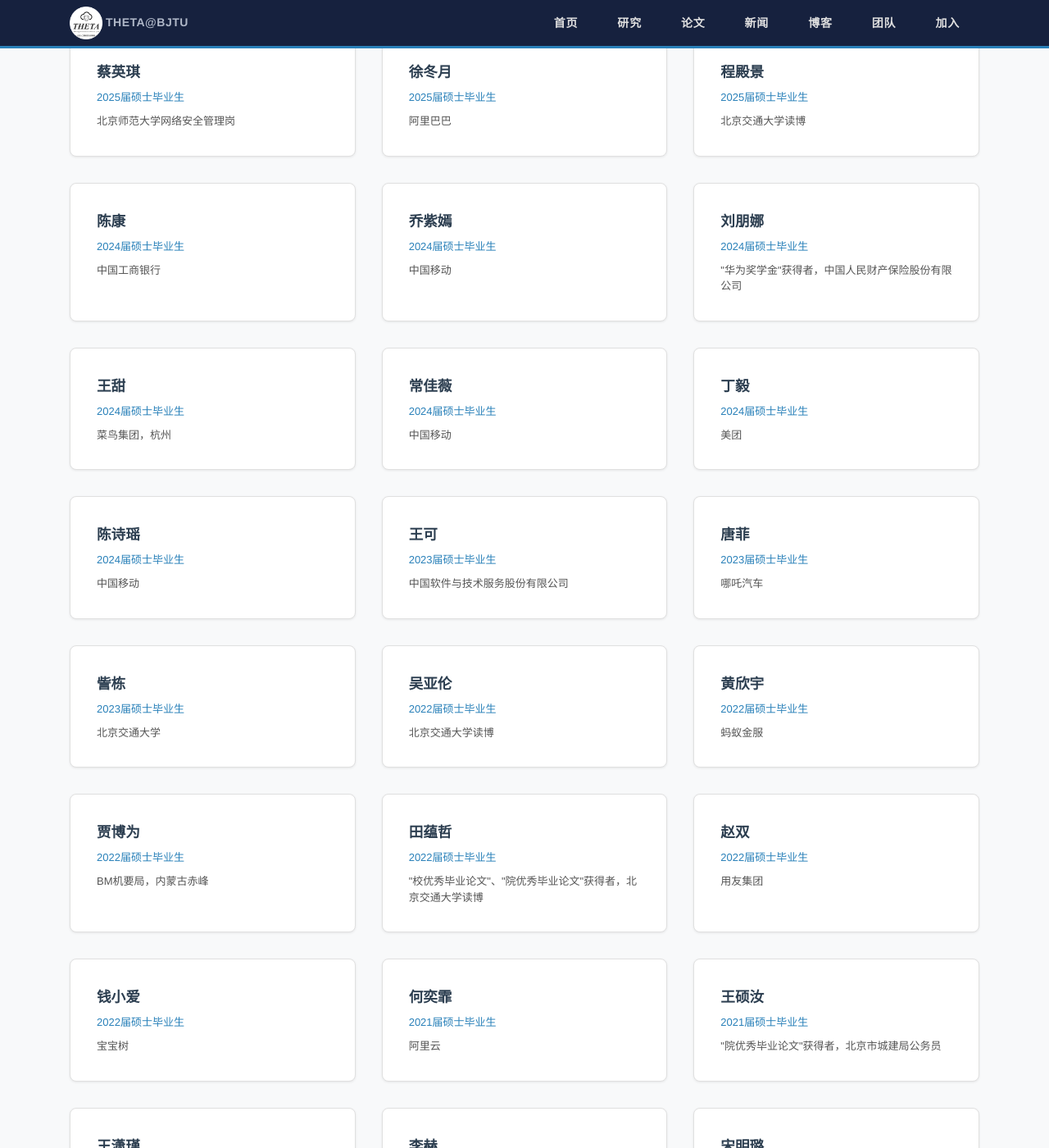
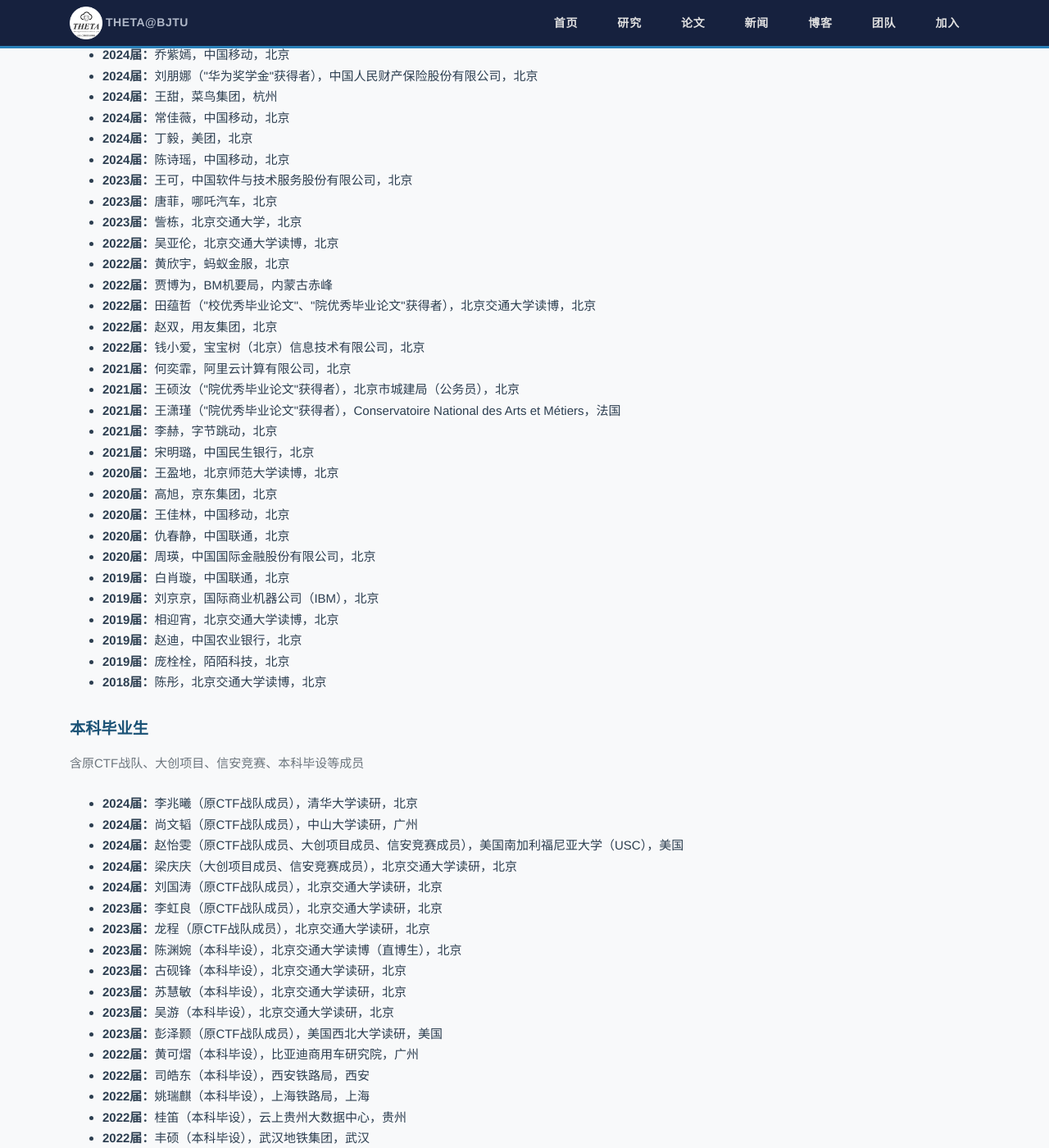
Before and after one commit to nwj6688/nwj6688.github.io, a Jekyll site: the page built from index.html, in a window 1280 px wide and 1400 px high, scrolled down 7940 px. Shown: the whole window at 82% size. Built offline with Jekyll 4.4.1, drawn with Linux system fonts in a browser that asks for light colours; some of the changed text lies outside the part shown.

Commit message:
Change graded students to bullet list format

```diff
--- a/index.html
+++ b/index.html
@@ -323,292 +323,72 @@ title: 首页
 </ul>
 
 <h3 class="subsection-title">博士毕业生</h3>
-<div class="team-grid">
-  <div class="team-card">
-    <div class="team-name">李轶珂</div>
-    <div class="team-role">2025届博士毕业生</div>
-    <div class="team-info">北京交通大学，北京</div>
-  </div>
-  <div class="team-card">
-    <div class="team-name">相迎宵</div>
-    <div class="team-role">2023届博士毕业生</div>
-    <div class="team-info">中国科学院信息工程研究所，北京</div>
-  </div>
-  <div class="team-card">
-    <div class="team-name">陈彤</div>
-    <div class="team-role">2022届博士毕业生</div>
-    <div class="team-info">国家互联网应急中心，北京</div>
-  </div>
-</div>
+<ul class="team-bullet-list">
+  <li><strong>2025届：</strong>李轶珂，北京交通大学，北京</li>
+  <li><strong>2023届：</strong>相迎宵，中国科学院信息工程研究所，北京</li>
+  <li><strong>2022届：</strong>陈彤，国家互联网应急中心，北京</li>
+</ul>
 
 <h3 class="subsection-title">硕士毕业生</h3>
-<div class="team-grid">
-  <div class="team-card">
-    <div class="team-name">蔡英琪</div>
-    <div class="team-role">2025届硕士毕业生</div>
-    <div class="team-info">北京师范大学网络安全管理岗</div>
-  </div>
-  <div class="team-card">
-    <div class="team-name">徐冬月</div>
-    <div class="team-role">2025届硕士毕业生</div>
-    <div class="team-info">阿里巴巴</div>
-  </div>
-  <div class="team-card">
-    <div class="team-name">程殿景</div>
-    <div class="team-role">2025届硕士毕业生</div>
-    <div class="team-info">北京交通大学读博</div>
-  </div>
-  <div class="team-card">
-    <div class="team-name">陈康</div>
-    <div class="team-role">2024届硕士毕业生</div>
-    <div class="team-info">中国工商银行</div>
-  </div>
-  <div class="team-card">
-    <div class="team-name">乔紫嫣</div>
-    <div class="team-role">2024届硕士毕业生</div>
-    <div class="team-info">中国移动</div>
-  </div>
-  <div class="team-card">
-    <div class="team-name">刘朋娜</div>
-    <div class="team-role">2024届硕士毕业生</div>
-    <div class="team-info">"华为奖学金"获得者，中国人民财产保险股份有限公司</div>
-  </div>
-  <div class="team-card">
-    <div class="team-name">王甜</div>
-    <div class="team-role">2024届硕士毕业生</div>
-    <div class="team-info">菜鸟集团，杭州</div>
-  </div>
-  <div class="team-card">
-    <div class="team-name">常佳薇</div>
-    <div class="team-role">2024届硕士毕业生</div>
-    <div class="team-info">中国移动</div>
-  </div>
-  <div class="team-card">
-    <div class="team-name">丁毅</div>
-    <div class="team-role">2024届硕士毕业生</div>
-    <div class="team-info">美团</div>
-  </div>
-  <div class="team-card">
-    <div class="team-name">陈诗瑶</div>
-    <div class="team-role">2024届硕士毕业生</div>
-    <div class="team-info">中国移动</div>
-  </div>
-  <div class="team-card">
-    <div class="team-name">王可</div>
-    <div class="team-role">2023届硕士毕业生</div>
-    <div class="team-info">中国软件与技术服务股份有限公司</div>
-  </div>
-  <div class="team-card">
-    <div class="team-name">唐菲</div>
-    <div class="team-role">2023届硕士毕业生</div>
-    <div class="team-info">哪吒汽车</div>
-  </div>
-  <div class="team-card">
-    <div class="team-name">訾栋</div>
-    <div class="team-role">2023届硕士毕业生</div>
-    <div class="team-info">北京交通大学</div>
-  </div>
-  <div class="team-card">
-    <div class="team-name">吴亚伦</div>
-    <div class="team-role">2022届硕士毕业生</div>
-    <div class="team-info">北京交通大学读博</div>
-  </div>
-  <div class="team-card">
-    <div class="team-name">黄欣宇</div>
-    <div class="team-role">2022届硕士毕业生</div>
-    <div class="team-info">蚂蚁金服</div>
-  </div>
-  <div class="team-card">
-    <div class="team-name">贾博为</div>
-    <div class="team-role">2022届硕士毕业生</div>
-    <div class="team-info">BM机要局，内蒙古赤峰</div>
-  </div>
-  <div class="team-card">
-    <div class="team-name">田蕴哲</div>
-    <div class="team-role">2022届硕士毕业生</div>
-    <div class="team-info">"校优秀毕业论文"、"院优秀毕业论文"获得者，北京交通大学读博</div>
-  </div>
-  <div class="team-card">
-    <div class="team-name">赵双</div>
-    <div class="team-role">2022届硕士毕业生</div>
-    <div class="team-info">用友集团</div>
-  </div>
-  <div class="team-card">
-    <div class="team-name">钱小爱</div>
-    <div class="team-role">2022届硕士毕业生</div>
-    <div class="team-info">宝宝树</div>
-  </div>
-  <div class="team-card">
-    <div class="team-name">何奕霏</div>
-    <div class="team-role">2021届硕士毕业生</div>
-    <div class="team-info">阿里云</div>
-  </div>
-  <div class="team-card">
-    <div class="team-name">王硕汝</div>
-    <div class="team-role">2021届硕士毕业生</div>
-    <div class="team-info">"院优秀毕业论文"获得者，北京市城建局公务员</div>
-  </div>
-  <div class="team-card">
-    <div class="team-name">王潇瑾</div>
-    <div class="team-role">2021届硕士毕业生</div>
-    <div class="team-info">"院优秀毕业论文"获得者，Conservatoire National des Arts et Métiers，法国</div>
-  </div>
-  <div class="team-card">
-    <div class="team-name">李赫</div>
-    <div class="team-role">2021届硕士毕业生</div>
-    <div class="team-info">字节跳动</div>
-  </div>
-  <div class="team-card">
-    <div class="team-name">宋明璐</div>
-    <div class="team-role">2021届硕士毕业生</div>
-    <div class="team-info">中国民生银行</div>
-  </div>
-  <div class="team-card">
-    <div class="team-name">王盈地</div>
-    <div class="team-role">2020届硕士毕业生</div>
-    <div class="team-info">北京师范大学读博</div>
-  </div>
-  <div class="team-card">
-    <div class="team-name">高旭</div>
-    <div class="team-role">2020届硕士毕业生</div>
-    <div class="team-info">京东集团</div>
-  </div>
-  <div class="team-card">
-    <div class="team-name">王佳林</div>
-    <div class="team-role">2020届硕士毕业生</div>
-    <div class="team-info">中国移动</div>
-  </div>
-  <div class="team-card">
-    <div class="team-name">仇春静</div>
-    <div class="team-role">2020届硕士毕业生</div>
-    <div class="team-info">中国联通</div>
-  </div>
-  <div class="team-card">
-    <div class="team-name">周瑛</div>
-    <div class="team-role">2020届硕士毕业生</div>
-    <div class="team-info">中国国际金融股份有限公司</div>
-  </div>
-  <div class="team-card">
-    <div class="team-name">白肖璇</div>
-    <div class="team-role">2019届硕士毕业生</div>
-    <div class="team-info">中国联通</div>
-  </div>
-  <div class="team-card">
-    <div class="team-name">刘京京</div>
-    <div class="team-role">2019届硕士毕业生</div>
-    <div class="team-info">IBM</div>
-  </div>
-  <div class="team-card">
-    <div class="team-name">相迎宵</div>
-    <div class="team-role">2019届硕士毕业生</div>
-    <div class="team-info">北京交通大学读博</div>
-  </div>
-  <div class="team-card">
-    <div class="team-name">赵迪</div>
-    <div class="team-role">2019届硕士毕业生</div>
-    <div class="team-info">中国农业银行</div>
-  </div>
-  <div class="team-card">
-    <div class="team-name">庞栓栓</div>
-    <div class="team-role">2019届硕士毕业生</div>
-    <div class="team-info">陌陌科技</div>
-  </div>
-  <div class="team-card">
-    <div class="team-name">陈彤</div>
-    <div class="team-role">2018届硕士毕业生</div>
-    <div class="team-info">北京交通大学读博</div>
-  </div>
-</div>
+<ul class="team-bullet-list">
+  <li><strong>2025届：</strong>蔡英琪，北京师范大学网络安全管理岗，北京</li>
+  <li><strong>2025届：</strong>徐冬月，阿里巴巴，北京</li>
+  <li><strong>2025届：</strong>程殿景，北京交通大学读博，北京</li>
+  <li><strong>2024届：</strong>陈康，中国工商银行，北京</li>
+  <li><strong>2024届：</strong>乔紫嫣，中国移动，北京</li>
+  <li><strong>2024届：</strong>刘朋娜（"华为奖学金"获得者），中国人民财产保险股份有限公司，北京</li>
+  <li><strong>2024届：</strong>王甜，菜鸟集团，杭州</li>
+  <li><strong>2024届：</strong>常佳薇，中国移动，北京</li>
+  <li><strong>2024届：</strong>丁毅，美团，北京</li>
+  <li><strong>2024届：</strong>陈诗瑶，中国移动，北京</li>
+  <li><strong>2023届：</strong>王可，中国软件与技术服务股份有限公司，北京</li>
+  <li><strong>2023届：</strong>唐菲，哪吒汽车，北京</li>
+  <li><strong>2023届：</strong>訾栋，北京交通大学，北京</li>
+  <li><strong>2022届：</strong>吴亚伦，北京交通大学读博，北京</li>
+  <li><strong>2022届：</strong>黄欣宇，蚂蚁金服，北京</li>
+  <li><strong>2022届：</strong>贾博为，BM机要局，内蒙古赤峰</li>
+  <li><strong>2022届：</strong>田蕴哲（"校优秀毕业论文"、"院优秀毕业论文"获得者），北京交通大学读博，北京</li>
+  <li><strong>2022届：</strong>赵双，用友集团，北京</li>
+  <li><strong>2022届：</strong>钱小爱，宝宝树（北京）信息技术有限公司，北京</li>
+  <li><strong>2021届：</strong>何奕霏，阿里云计算有限公司，北京</li>
+  <li><strong>2021届：</strong>王硕汝（"院优秀毕业论文"获得者），北京市城建局（公务员），北京</li>
+  <li><strong>2021届：</strong>王潇瑾（"院优秀毕业论文"获得者），Conservatoire National des Arts et Métiers，法国</li>
+  <li><strong>2021届：</strong>李赫，字节跳动，北京</li>
+  <li><strong>2021届：</strong>宋明璐，中国民生银行，北京</li>
+  <li><strong>2020届：</strong>王盈地，北京师范大学读博，北京</li>
+  <li><strong>2020届：</strong>高旭，京东集团，北京</li>
+  <li><strong>2020届：</strong>王佳林，中国移动，北京</li>
+  <li><strong>2020届：</strong>仇春静，中国联通，北京</li>
+  <li><strong>2020届：</strong>周瑛，中国国际金融股份有限公司，北京</li>
+  <li><strong>2019届：</strong>白肖璇，中国联通，北京</li>
+  <li><strong>2019届：</strong>刘京京，国际商业机器公司（IBM），北京</li>
+  <li><strong>2019届：</strong>相迎宵，北京交通大学读博，北京</li>
+  <li><strong>2019届：</strong>赵迪，中国农业银行，北京</li>
+  <li><strong>2019届：</strong>庞栓栓，陌陌科技，北京</li>
+  <li><strong>2018届：</strong>陈彤，北京交通大学读博，北京</li>
+</ul>
 
 <h3 class="subsection-title">本科毕业生</h3>
 <p class="text-secondary mb-4">含原CTF战队、大创项目、信安竞赛、本科毕设等成员</p>
-<div class="team-grid">
-  <div class="team-card">
-    <div class="team-name">李兆曦</div>
-    <div class="team-role">2024届本科毕业生</div>
-    <div class="team-info">原CTF战队成员，清华大学读研</div>
-  </div>
-  <div class="team-card">
-    <div class="team-name">尚文韬</div>
-    <div class="team-role">2024届本科毕业生</div>
-    <div class="team-info">原CTF战队成员，中山大学读研</div>
-  </div>
-  <div class="team-card">
-    <div class="team-name">赵怡雯</div>
-    <div class="team-role">2024届本科毕业生</div>
-    <div class="team-info">原CTF战队成员、大创项目成员、信安竞赛成员，美国南加利福尼亚大学(USC)</div>
-  </div>
-  <div class="team-card">
-    <div class="team-name">梁庆庆</div>
-    <div class="team-role">2024届本科毕业生</div>
-    <div class="team-info">大创项目成员、信安竞赛成员，北京交通大学读研</div>
-  </div>
-  <div class="team-card">
-    <div class="team-name">刘国涛</div>
-    <div class="team-role">2024届本科毕业生</div>
-    <div class="team-info">原CTF战队成员，北京交通大学读研</div>
-  </div>
-  <div class="team-card">
-    <div class="team-name">李虹良</div>
-    <div class="team-role">2023届本科毕业生</div>
-    <div class="team-info">原CTF战队成员，北京交通大学读研</div>
-  </div>
-  <div class="team-card">
-    <div class="team-name">龙程</div>
-    <div class="team-role">2023届本科毕业生</div>
-    <div class="team-info">原CTF战队成员，北京交通大学读研</div>
-  </div>
-  <div class="team-card">
-    <div class="team-name">陈渊婉</div>
-    <div class="team-role">2023届本科毕业生</div>
-    <div class="team-info">本科毕设，北京交通大学读博直博生</div>
-  </div>
-  <div class="team-card">
-    <div class="team-name">古砚锋</div>
-    <div class="team-role">2023届本科毕业生</div>
-    <div class="team-info">本科毕设，北京交通大学读研</div>
-  </div>
-  <div class="team-card">
-    <div class="team-name">苏慧敏</div>
-    <div class="team-role">2023届本科毕业生</div>
-    <div class="team-info">本科毕设，北京交通大学读研</div>
-  </div>
-  <div class="team-card">
-    <div class="team-name">吴游</div>
-    <div class="team-role">2023届本科毕业生</div>
-    <div class="team-info">本科毕设，北京交通大学读研</div>
-  </div>
-  <div class="team-card">
-    <div class="team-name">彭泽颢</div>
-    <div class="team-role">2023届本科毕业生</div>
-    <div class="team-info">原CTF战队成员，美国西北大学读研</div>
-  </div>
-  <div class="team-card">
-    <div class="team-name">黄可熠</div>
-    <div class="team-role">2022届本科毕业生</div>
-    <div class="team-info">本科毕设，比亚迪商用车研究院，广州</div>
-  </div>
-  <div class="team-card">
-    <div class="team-name">司皓东</div>
-    <div class="team-role">2022届本科毕业生</div>
-    <div class="team-info">本科毕设，西安铁路局</div>
-  </div>
-  <div class="team-card">
-    <div class="team-name">姚瑞麒</div>
-    <div class="team-role">2022届本科毕业生</div>
-    <div class="team-info">本科毕设，上海铁路局</div>
-  </div>
-  <div class="team-card">
-    <div class="team-name">桂笛</div>
-    <div class="team-role">2022届本科毕业生</div>
-    <div class="team-info">本科毕设，云上贵州大数据中心</div>
-  </div>
-  <div class="team-card">
-    <div class="team-name">丰硕</div>
-    <div class="team-role">2022届本科毕业生</div>
-    <div class="team-info">本科毕设，武汉地铁集团</div>
-  </div>
-</div>
+<ul class="team-bullet-list">
+  <li><strong>2024届：</strong>李兆曦（原CTF战队成员），清华大学读研，北京</li>
+  <li><strong>2024届：</strong>尚文韬（原CTF战队成员），中山大学读研，广州</li>
+  <li><strong>2024届：</strong>赵怡雯（原CTF战队成员、大创项目成员、信安竞赛成员），美国南加利福尼亚大学（USC），美国</li>
+  <li><strong>2024届：</strong>梁庆庆（大创项目成员、信安竞赛成员），北京交通大学读研，北京</li>
+  <li><strong>2024届：</strong>刘国涛（原CTF战队成员），北京交通大学读研，北京</li>
+  <li><strong>2023届：</strong>李虹良（原CTF战队成员），北京交通大学读研，北京</li>
+  <li><strong>2023届：</strong>龙程（原CTF战队成员），北京交通大学读研，北京</li>
+  <li><strong>2023届：</strong>陈渊婉（本科毕设），北京交通大学读博（直博生），北京</li>
+  <li><strong>2023届：</strong>古砚锋（本科毕设），北京交通大学读研，北京</li>
+  <li><strong>2023届：</strong>苏慧敏（本科毕设），北京交通大学读研，北京</li>
+  <li><strong>2023届：</strong>吴游（本科毕设），北京交通大学读研，北京</li>
+  <li><strong>2023届：</strong>彭泽颢（原CTF战队成员），美国西北大学读研，美国</li>
+  <li><strong>2022届：</strong>黄可熠（本科毕设），比亚迪商用车研究院，广州</li>
+  <li><strong>2022届：</strong>司皓东（本科毕设），西安铁路局，西安</li>
+  <li><strong>2022届：</strong>姚瑞麒（本科毕设），上海铁路局，上海</li>
+  <li><strong>2022届：</strong>桂笛（本科毕设），云上贵州大数据中心，贵州</li>
+  <li><strong>2022届：</strong>丰硕（本科毕设），武汉地铁集团，武汉</li>
+</ul>
 
 
 <!-- ========== 联系我们 ========== -->
```
